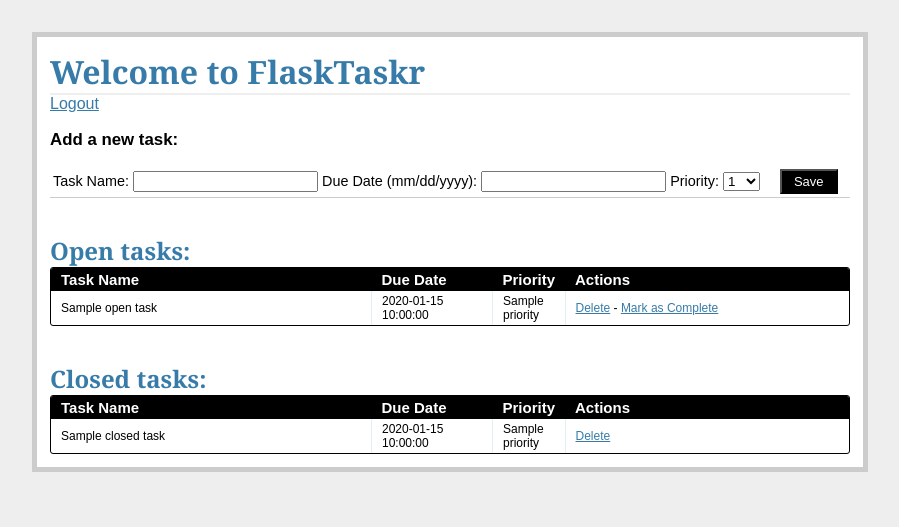
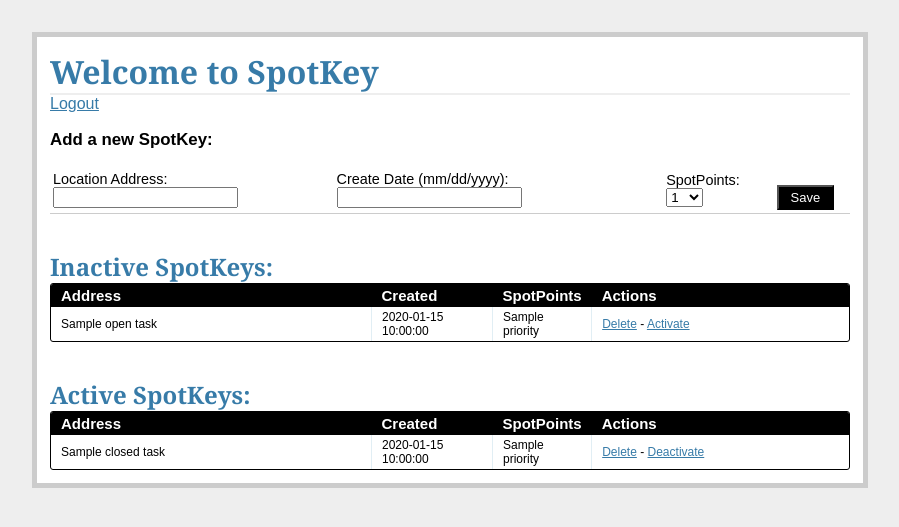
Before and after one commit to 2blesd2bstresd/flask-taskr, a Flask app: template templates/tasks.html in a window 1280 px wide. Shown: the top 527 px of the page, without its empty margins (190-1089 px from the left). Run offline with Flask 2, Linux system fonts and the light colour scheme; the template is opened without the code that fills it: most values are stand-ins (such as "Sample title", 1, 10 or a date in 2020).

Commit message:
final update

```diff
--- a/templates/login.html
+++ b/templates/login.html
@@ -1,5 +1,5 @@
 {% extends "template.html" %} {% block content %}
-<h1>Welcome to FlaskTaskr.</h1>
+<h1>Welcome to SpotKey.</h1>
 <h3>Please login to access your task list.</h3> <form method="post" action="/">
 Username: <input type="text" name="username" value="{{request.form.username }}">
 Password: <input type="password" name="password" value="{{request.form.password }}">
--- a/templates/tasks.html
+++ b/templates/tasks.html
@@ -1,15 +1,15 @@
 {% extends "template.html" %} {% block content %}
-<h1>Welcome to FlaskTaskr</h1> <a href="/logout">Logout</a> <div class="add-task">
-<h3>Add a new task:</h3> <table>
+<h1>Welcome to SpotKey</h1> <a href="/logout">Logout</a> <div class="add-task">
+<h3>Add a new SpotKey:</h3> <table>
 <tr>
 <form action="{{ url_for('add_task') }}" method="post">
 <td>
-<label>Task Name:</label> <input name="name" type="text">
+<label>Location Address:</label> <input name="name" type="text">
 </td> <td>
-<label>Due Date (mm/dd/yyyy):</label>
+<label>Create Date (mm/dd/yyyy):</label>
 <input name="due_date" type="text" width="120px"> </td>
 <td>
-<label>Priority:</label>
+<label>SpotPoints:</label>
 <select name="priority" width="100px">
 <option value="1">1</option> <option value="2">2</option> <option value="3">3</option> <option value="4">4</option> <option value="5">5</option> <option value="6">6</option> <option value="7">7</option> <option value="8">8</option> <option value="9">9</option> <option value="10">10</option>
 </select> </td>
@@ -20,35 +20,35 @@
 </table> </div>
 <div class="entries"> <br>
 <br>
-<h2>Open tasks:</h2> <div class="datagrid">
+<h2>Inactive SpotKeys:</h2> <div class="datagrid">
 <table> <thead>
 <tr>
-<th width="300px"><strong>Task Name</strong></th> <th width="100px"><strong>Due Date</strong></th> <th width="50px"><strong>Priority</strong></th> <th><strong>Actions</strong></th>
+<th width="300px"><strong>Address</strong></th> <th width="100px"><strong>Created</strong></th> <th width="50px"><strong>SpotPoints</strong></th> <th><strong>Actions</strong></th>
 </tr>
 </thead>
 {% for o in open_tasks %}
 <tr>
 <td width="300px">{{ o.name }}</td> <td width="100px">{{ o.due_date }}</td> <td width="50px">{{ o.priority }}</td> <td>
 <a href="{{ url_for('delete', task_id = o.task_id) }}">Delete</a> -
-<a href="{{ url_for('complete', task_id = o.task_id) }}">Mark as Complete</a>
+<a href="{{ url_for('complete', task_id = o.task_id) }}">Activate</a>
 </td> </tr>
 {% endfor %} </table>
 </div> <br> <br>
 </div>
 <div class="entries">
-<h2>Closed tasks:</h2> <div class="datagrid">
+<h2>Active SpotKeys:</h2> <div class="datagrid">
 <table>
 <thead> <tr>
-<th width="300px"><strong>Task Name</strong></th> <th width="100px"><strong>Due Date</strong></th> <th width="50px"><strong>Priority</strong></th> <th><strong>Actions</strong></th>
+<th width="300px"><strong>Address</strong></th> <th width="100px"><strong>Created</strong></th> <th width="50px"><strong>SpotPoints</strong></th> <th><strong>Actions</strong></th>
 </tr>
 </thead>
 {% for c in closed_tasks %}
 <tr>
 <td width="300px">{{ c.name }}</td> <td width="100px">{{ c.due_date }}</td> <td width="50px">{{ c.priority }}</td>
 <td>
-<a href="{{ url_for('delete', task_id =
-c.task_id) }}">Delete</a> </td>
-</tr>
+<a href="{{ url_for('delete', task_id = c.task_id) }}">Delete</a> -
+<a href="{{ url_for('uncomplete', task_id = c.task_id) }}">Deactivate</a>
+</td></tr>
 {% endfor %}
 </table> </div>
 </div>
```
Also changed, not shown: views.py (+11 -1 lines), flasktaskr.db, 1 other file.
